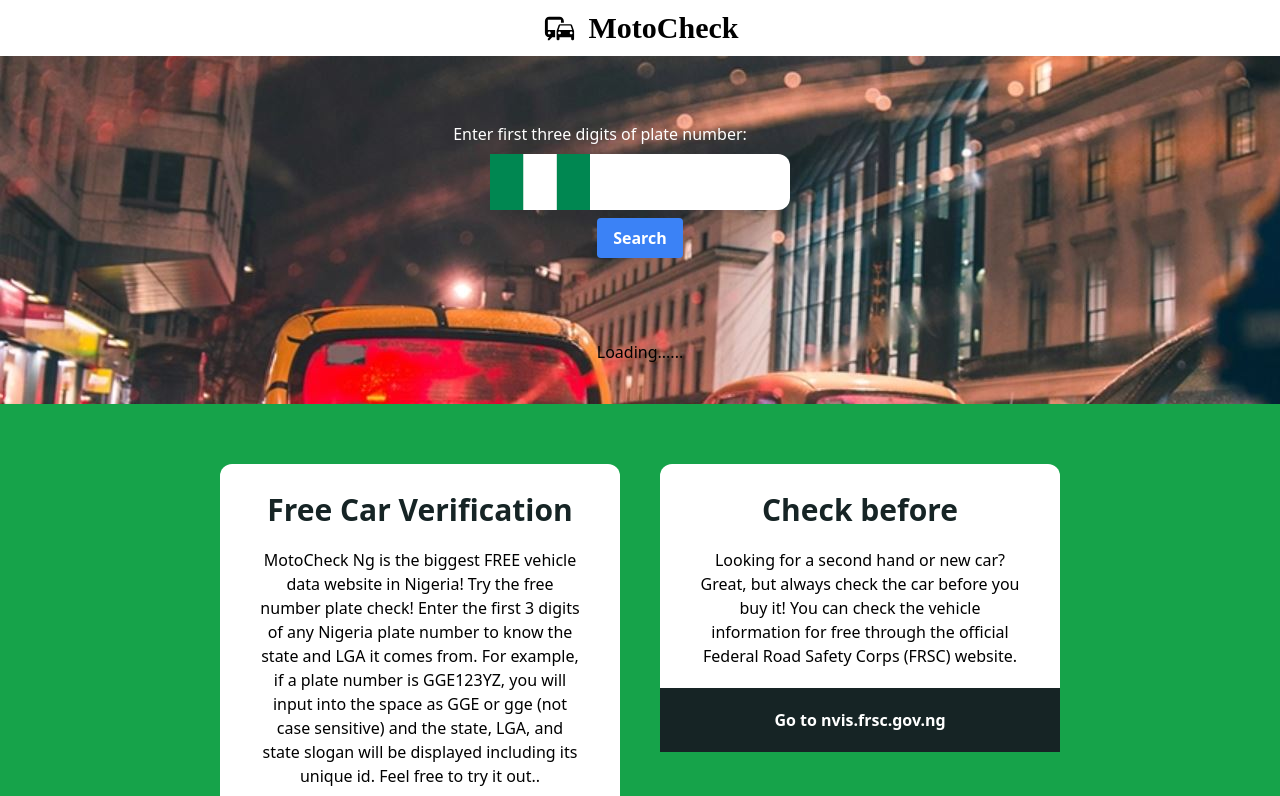
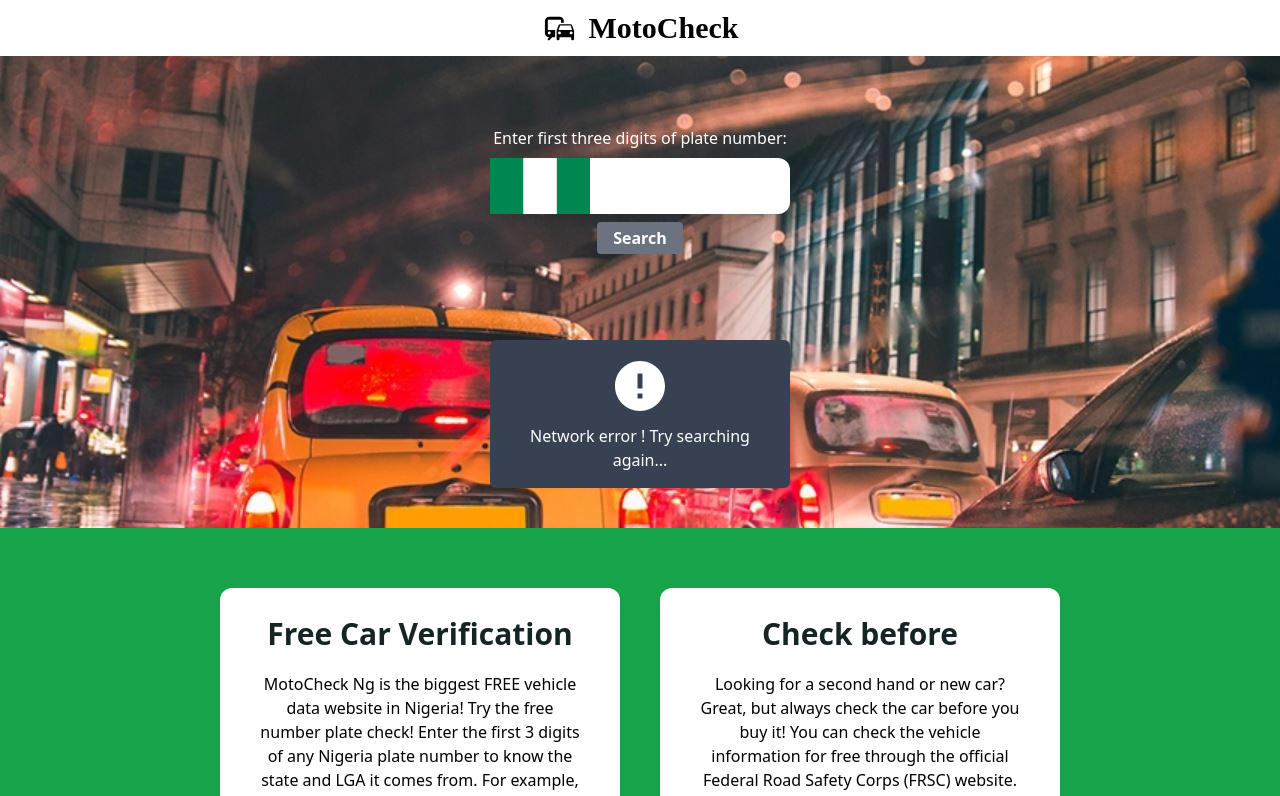
Before and after one commit to Tomiwakukoyi/motocheck, a Next.js app: page / in a window 1280 px wide. Shown: the top 796 px of the page. Built offline with nearby package versions, Linux system fonts and the light colour scheme.

Commit message:
Workig on the results page

```diff
--- a/app/error/page.js
+++ /dev/null
@@ -1,13 +0,0 @@
-
-import ErrorComponent from '@/src/components/api-result/ErrorComponent'
-import React from 'react'
-
-const ErrorPage = () => {
-  return (
-    <div className=' pt-40'>
-        <ErrorComponent />
-    </div>
-  )
-}
-
-export default ErrorPage
--- a/src/components/api-result/ErrorComponent.jsx
+++ b/src/components/api-result/ErrorComponent.jsx
@@ -1,10 +1,10 @@
-import React from "react";
+import ErrorIcon from '@mui/icons-material/Error';
 
-const ErrorComponent = () => {
+const ErrorComponent = ({ error }) => {
   return (
-    <div className=" ">
-      <h1>Error</h1>
-
+    <div className=" bg-gray-700 text-white p-3 py-4 w-300px flex flex-col items-center justify-center gap-2 rounded-md">
+      <ErrorIcon fontSize='' className=' text-6xl' />
+      <span className="text-center">Network error ! Try searching again...</span>
     </div>
   );
 };
--- a/src/components/home/SearchForm.jsx
+++ b/src/components/home/SearchForm.jsx
@@ -3,8 +3,9 @@
 import axios from "axios";
 import ResultPage from "@/app/data/page";
 import { useAppContext } from "@/context/searchContext";
-import Image from 'next/image'
+import Image from "next/image";
 import PlateNoDetails from "../api-result/PlateNoDetails";
+import ErrorComponent from "../api-result/ErrorComponent";
 
 const SearchForm = () => {
   const { setApiResult, setApiError } = useAppContext();
@@ -29,24 +30,42 @@
           },
         }
       );
+      if (res) {
+
+      }
       setApiResult(response.data);
-      console.log(response.data.information.registeredLGA, "this that");
+      console.log(response.data.information.registeredLGA, "this that tk");
     } catch (error) {
       console.log(error);
-      setApiError(
-        "An error occurred while fetching data. Please try again later."
-      );
+      // setApiError(
+      //   "An error occurred while fetching data. Please try again later."
+      // );
+      // Handle network errors specifically
+      if (error.code === "ERR_NETWORK") {
+        setApiError("Network Error: Please check your internet connection.");
+      } else if (apiResult === "undefined") {
+        setApiError("No results found for the entered plate number.");
+      } else {
+        setApiError(
+          "An error occurred while fetching data. Please try again later."
+        );
+      }
     }
   };
 
   return (
     <div className="w-screen flex flex-col items-center justify-center h-full py-10  bg-[#48595e] md:bg-carBg">
       <div className="h-300px flex flex-col gap-2 items-center justify-center w-full md:w-500px">
-        <span className="text-white mr-20">
+        <span className="text-white ">
           Enter first three digits of plate number:
         </span>
         <div className="flex items-center justify-center rounded-r-xl">
-          <Image src="/images/ng.png" width={100} height={100} className="h-14" />
+          <Image
+            src="/images/ng.png"
+            width={100}
+            height={100}
+            className="h-14"
+          />
           <input
             type="text"
             className="tracking-widest uppercase text-center focus:outline-none h-14 w-200px rounded-l-none rounded-xl pl-1 text-2xl font-bold"
@@ -56,13 +75,20 @@
         </div>
 
         <button
-          className="bg-blue-500 hover:bg-blue-700 text-white font-bold py-2 px-4 rounded"
+          className="bg-gray-500 hover:bg-gray-800 text-white font-semibold py-1 px-4 rounded"
           onClick={handleSubmit}
         >
           Search
         </button>
       </div>
-      {apiResult ? <ResultPage /> : <p>Loading......</p>}
+      {/* {apiResult ? (
+        <ResultPage />
+      ) : apiError ? (
+        <ErrorComponent error={apiError} />
+      ) : (
+        <p>Loading...</p>
+      )} */}
+      <ErrorComponent />
     </div>
   );
 };
```
